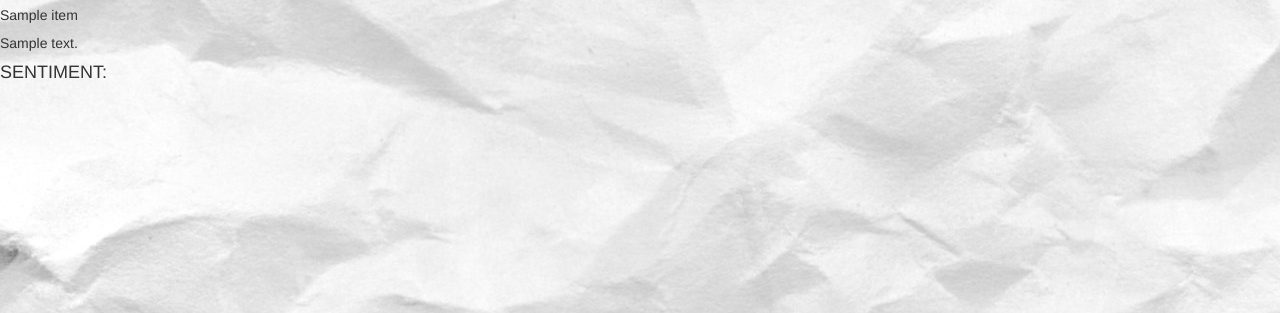
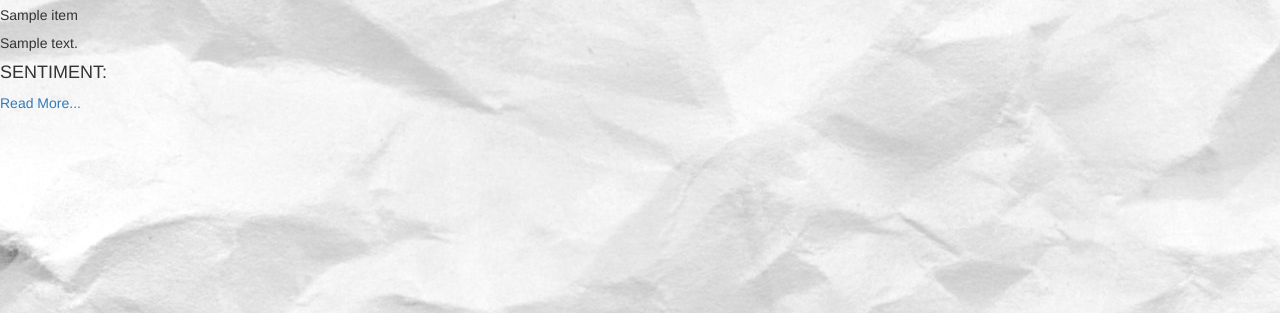
Before and after one commit to ghostktjMactavish/TweNews, a Flask app: template templates/news.html in a window 1280 px wide. Shown: the part 142-455 px from the top of the page. Run offline with Flask 2, Linux system fonts and the light colour scheme; the template is opened without the code that fills it: most values are stand-ins (such as "Sample title", 1, 10 or a date in 2020); some libraries are stand-ins or nearby versions.

Commit message:
Update news.html

```diff
--- a/templates/news.html
+++ b/templates/news.html
@@ -37,7 +37,7 @@
 		 {% endif %}
 		  <div class="w3-row">
         <div class="w3-col m8 s12">
-		<p><a href="{{ item['url'] }}>Read More...</a></p>
+		<p><a href="{{ item['url'] }}">Read More...</a></p>
         </div>
 	</br></hr></hr></br>
 		  </div>
```
